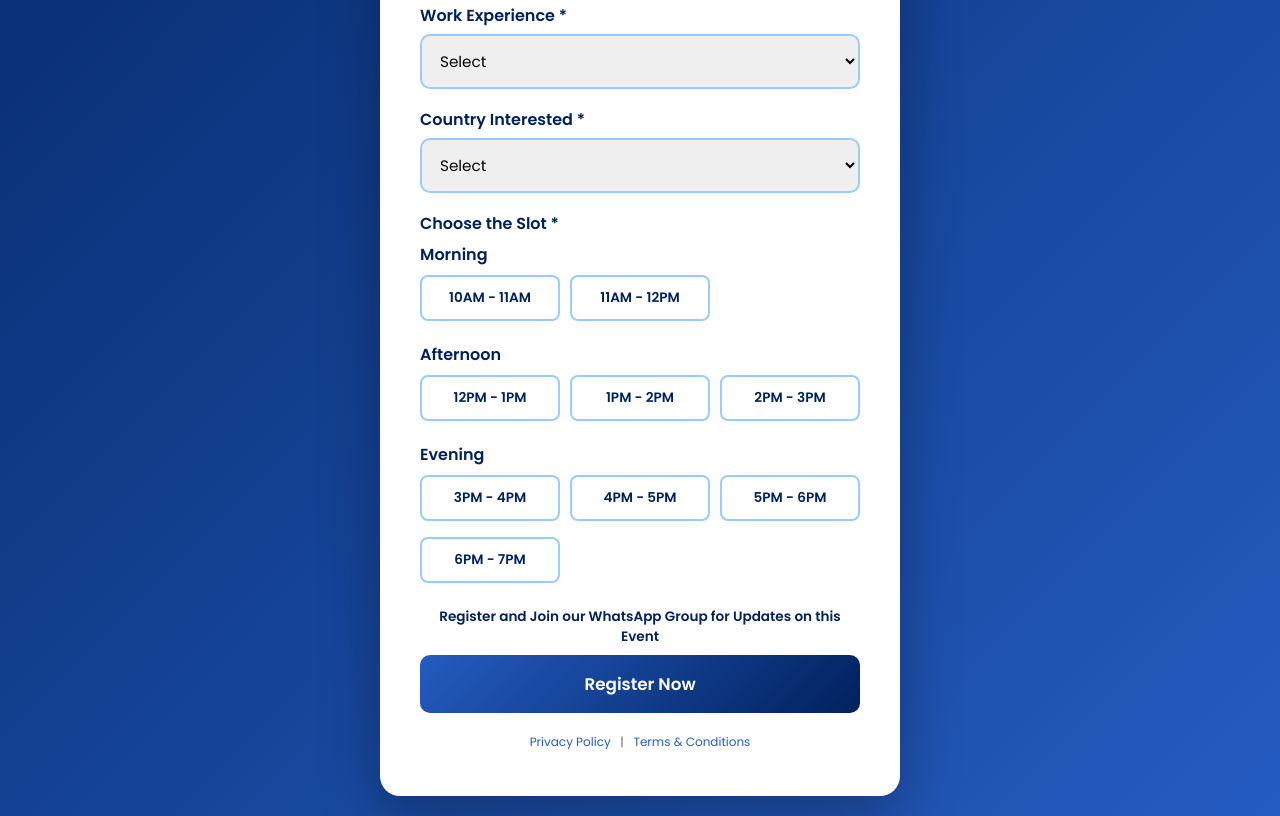
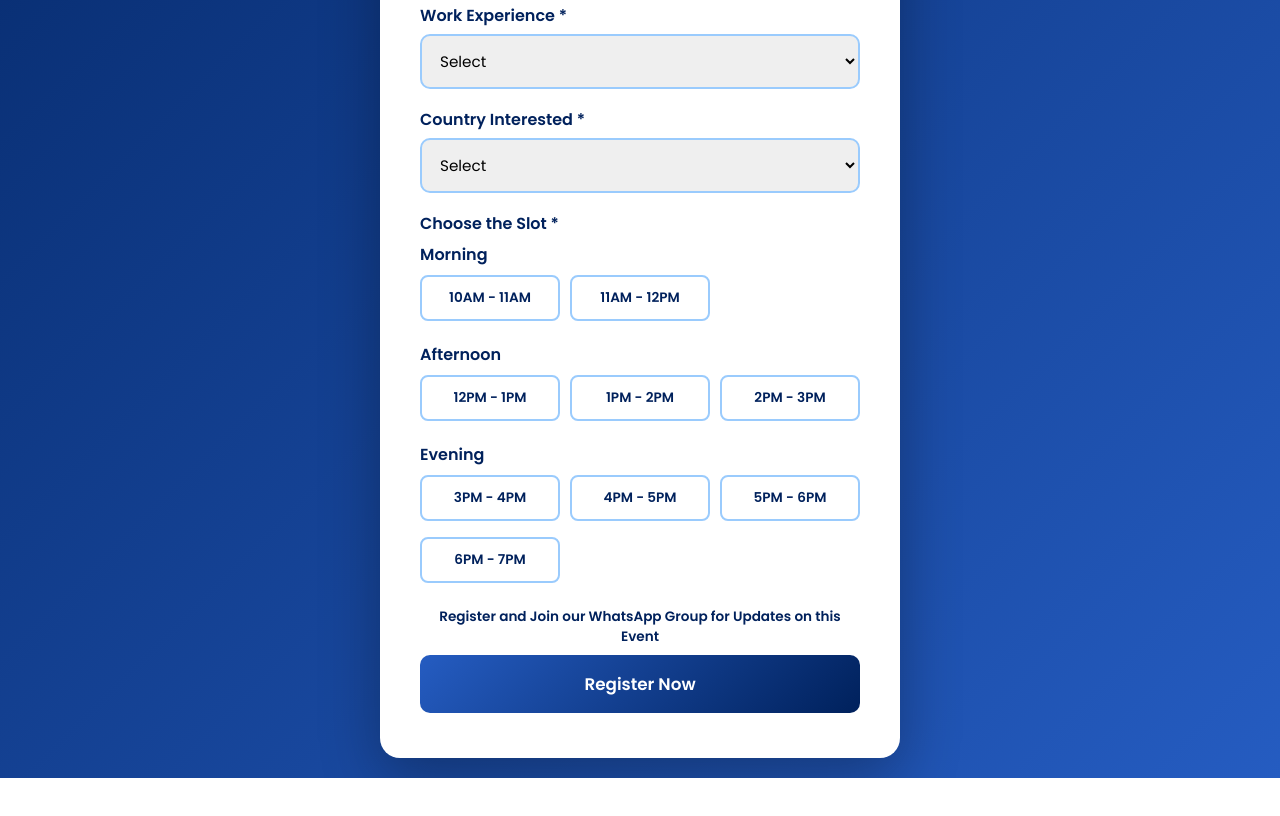
Before and after one commit to aswinv-dot/terratern-work-abroad-consultation-in-bangalore, a plain HTML site: page index.html in a window 1280 px wide. Shown: the part 711-1527 px from the top of the page. After the commit the page ends 1489 px from the top, so only its background shows below. Drawn offline with Linux system fonts and the light colour scheme.

Commit message:
Update index.html

```diff
--- a/index.html
+++ b/index.html
@@ -345,11 +345,7 @@ Register and Join our WhatsApp Group for Updates on this Event
 <button type="submit">Register Now</button>
 
 </form>
-  <div style="text-align:center;margin-top:20px;font-size:12px;color:#666;">
-<a href="https://terratern.com/privacy-policy/" target="_blank" style="color:#255cc1;text-decoration:none;">Privacy Policy</a>
-&nbsp; | &nbsp;
-<a href="https://terratern.com/terms-and-condition/" target="_blank" style="color:#255cc1;text-decoration:none;">Terms & Conditions</a>
-</div>
+
 
 </div>
 
```
